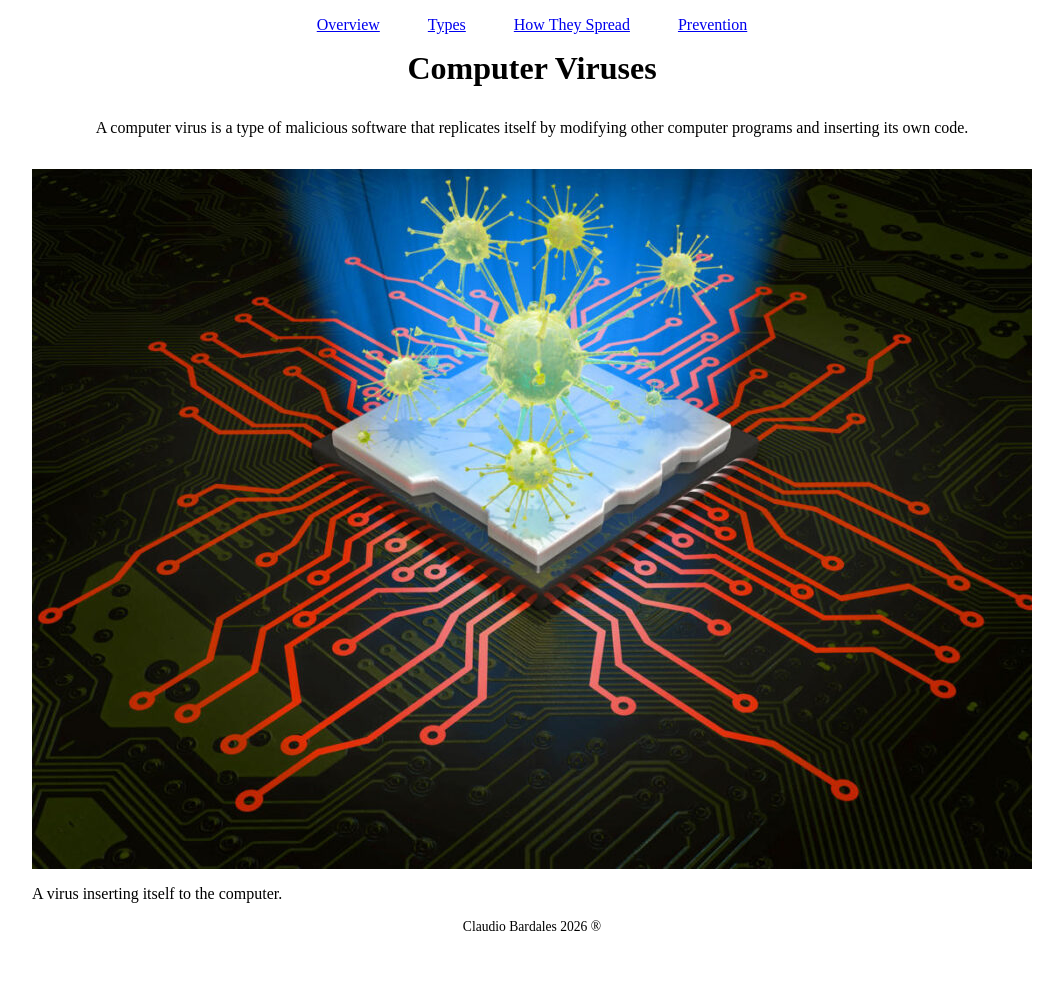
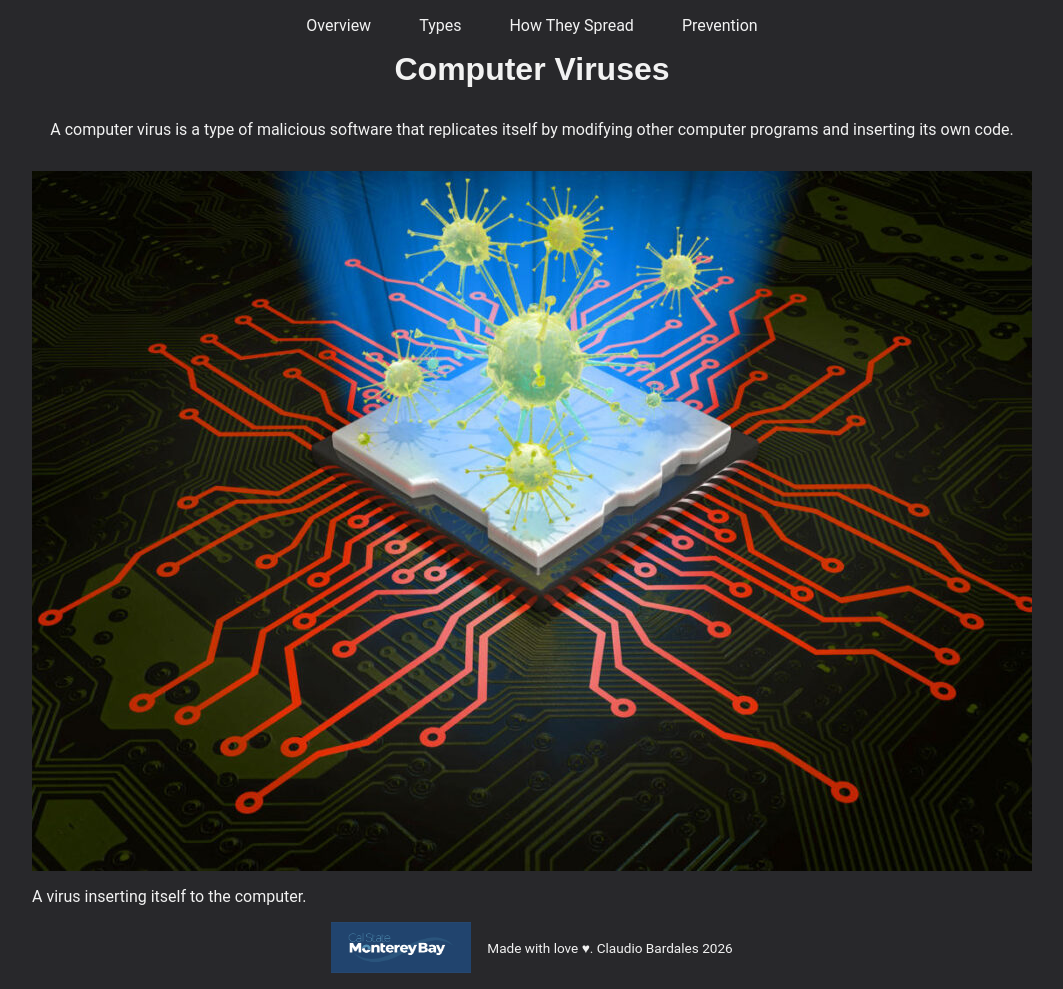
Before and after one commit to ClaudioBardales/CST336HW1, a web app: file index.html in a window 1280 px wide. Shown: the whole page, without its empty margins (108-1171 px from the left). Before the commit the page ends 931 px from the top, so only its background shows below. Run offline with its HTML, style and script files only (its server is not run), Linux system fonts and the light colour scheme.

Commit message:
Added color and font and updated the footer.

```diff
--- a/css/style.css
+++ b/css/style.css
@@ -12,6 +12,17 @@ body {
   display: flex;
   flex-direction: column;
   min-height: 100vh;
+  background: #28282B;
+}
+
+p, figcaption, li {
+    font-family: "Roboto", sans-serif;
+    color: #F2F2F2;
+}
+
+h1, h2 {
+    font-family: "Righteous", sans-serif;
+    color: #F2F2F2;
 }
 
 
@@ -33,6 +44,15 @@ body {
     padding: 0;
 }
 
+.navbar ul li a  {
+    text-decoration: none;
+    color: #F2F2F2;
+}
+
+.navbar ul li a:hover {
+    color: darkgray;
+}
+
 /* OVERVIEW STYLES */
 
 .overview-main{
@@ -52,6 +72,7 @@ figure {
 .overview-main figure img {
     width: 100%;
 }
+
 
 /* TYPES STYLES */
 
@@ -114,3 +135,8 @@ footer {
   font-size: 0.85rem;
   padding: 1rem;
 }
+
+footer img{
+    width: 140px;
+    height: auto;
+}
--- a/index.html
+++ b/index.html
@@ -3,7 +3,7 @@
   <head>
     <meta charset="utf-8" />
     <meta name="viewport" content="width=device-width, initial-scale=1" />
-    <title>Computer Viruses | PAGE NAME</title>
+    <title>Computer Viruses | Overview</title>
     <link rel="stylesheet" href="css/style.css" />
   </head>
   <body>
@@ -31,7 +31,8 @@
     </main>
 
     <footer>
-      <p>Claudio Bardales 2026 &reg;</p>
+      <img src="img/CSUMBLOGO.jpg" alt="csumb">
+      <p>Made with love ♥. Claudio Bardales 2026</p>
     </footer>
   </body>
 </html>
--- a/prevention.html
+++ b/prevention.html
@@ -3,7 +3,7 @@
   <head>
     <meta charset="utf-8" />
     <meta name="viewport" content="width=device-width, initial-scale=1" />
-    <title>Computer Viruses | PAGE NAME</title>
+    <title>Computer Viruses | Prevention </title>
     <link rel="stylesheet" href="css/style.css" />
   </head>
   <body>
@@ -30,7 +30,8 @@
       </figure>
     </main>
     <footer>
-      <p>Claudio Bardales 2026 &reg;</p>
+      <img src="img/CSUMBLOGO.jpg" alt="csumb">
+      <p>Made with love ♥. Claudio Bardales 2026</p>
     </footer>
   </body>
 </html>
--- a/spread.html
+++ b/spread.html
@@ -3,7 +3,7 @@
   <head>
     <meta charset="utf-8" />
     <meta name="viewport" content="width=device-width, initial-scale=1" />
-    <title>Computer Viruses | PAGE NAME</title>
+    <title>Computer Viruses | Spread</title>
     <link rel="stylesheet" href="css/style.css" />
   </head>
   <body>
@@ -30,7 +30,8 @@
     </main>
 
     <footer>
-      <p>Claudio Bardales 2026 &reg;</p>
+      <img src="img/CSUMBLOGO.jpg" alt="csumb">
+      <p>Made with love ♥. Claudio Bardales 2026</p>
     </footer>
   </body>
 </html>
--- a/types.html
+++ b/types.html
@@ -3,7 +3,7 @@
   <head>
     <meta charset="utf-8" />
     <meta name="viewport" content="width=device-width, initial-scale=1" />
-    <title>Computer Viruses | PAGE NAME</title>
+    <title>Computer Viruses | Types</title>
     <link rel="stylesheet" href="css/style.css" />
   </head>
   <body>
@@ -43,7 +43,8 @@
     </main>
 
     <footer>
-      <p>Claudio Bardales 2026 &reg;</p>
+      <img src="img/CSUMBLOGO.jpg" alt="csumb">
+      <p>Made with love ♥. Claudio Bardales 2026</p>
     </footer>
   </body>
 </html>
```
Also changed, not shown: img/CSUMBLOGO.jpg (added).
